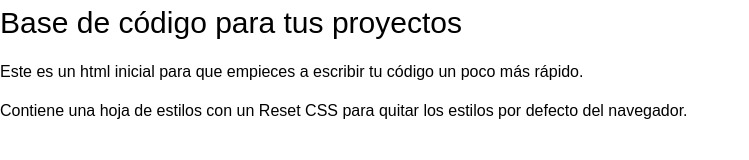
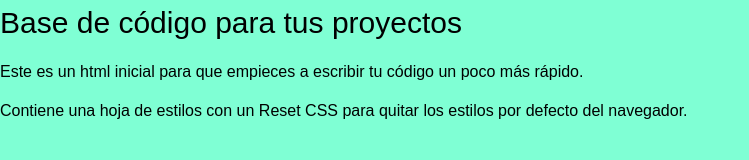
Before and after one commit to anabaenas/webtest, a plain HTML site: page index.html in a window 1280 px wide. Shown: the whole page, without its empty margins (0-749 px from the left). Drawn offline with Linux system fonts and the light colour scheme.

Commit message:
Cambio color

```diff
--- a/css/estilos.css
+++ b/css/estilos.css
@@ -10,23 +10,25 @@
 
 /* $1: Estilos base */
 
-* { box-sizing: border-box; }
-
+* {
+  box-sizing: border-box;
+}
 
 /* $2: Estilos tipográficos */
 
 body {
-	font-family: sans-serif;
-	line-height: 1.5;
+  font-family: sans-serif;
+  line-height: 1.5;
+  background-color: aquamarine;
 }
 
 h1 {
-	font-size: 30px;
-	margin-bottom: 15px;
+  font-size: 30px;
+  margin-bottom: 15px;
 }
 
 p {
-	margin-bottom: 15px;
+  margin-bottom: 15px;
 }
 
 /* $3: XXXX */
```
